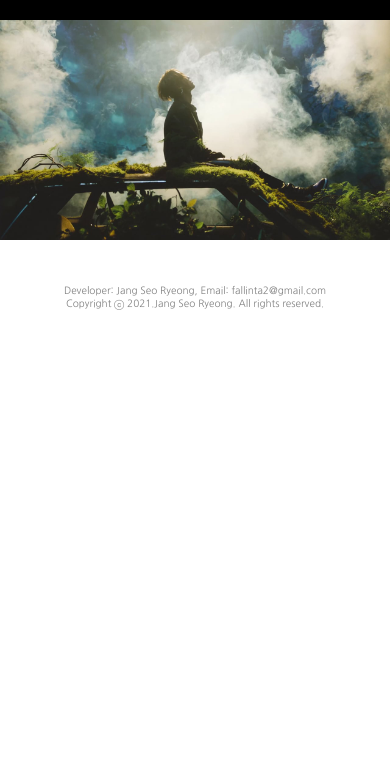
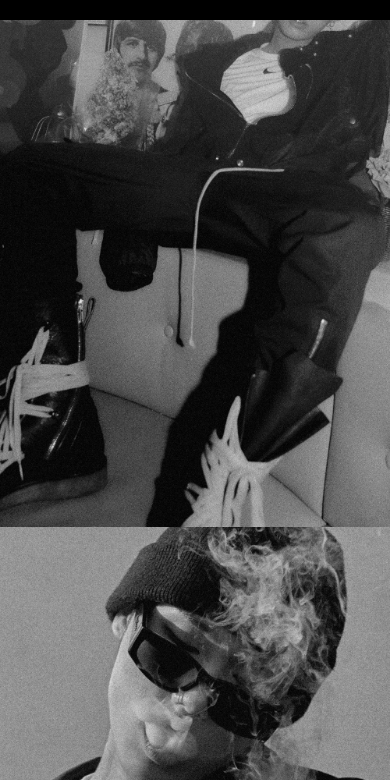
Before and after one commit to beurmuz/ForMyArtist_Web, a plain HTML site: page index.html in a window 390 px wide. Shown: the part 64-844 px from the top of the page. Drawn offline with Linux system fonts and the light colour scheme; a web font is replaced by a local one.

Commit message:
211020 > 메인화면 재구성

```diff
--- a/index.html
+++ b/index.html
@@ -1,7 +1,7 @@
 <!DOCTYPE html>
 <html>
     <head>
-        <meta charset="UTF-8">
+        <meta charset="UTF-8" name="viewport" content="width=device-width, initial-scale=1">
         <title>Sik-K</title>
         <link rel="shortcut icon" type="image/x-icon" href="./images/yamma.ico">
         <link rel="stylesheet" type="text/css" href="./style.css">
@@ -37,6 +37,7 @@
                 <li class="icon_youtube"><a href="https://www.youtube.com/watch?v=YKdZvLaqEOk&list=PLN2__r66ZoiszUc56AK7ROH-YCWcXyxQB" target="_blank"><i class="fab fa-youtube"></i></a></li>
             </ul>
         </nav>
+
         <!-- 토글 클릭 시 메뉴 -->
         <nav class="downbar">
             <ul class="downbar_All">
@@ -48,7 +49,11 @@
         </nav>
 
         <main>
-            <img class="img_home" src="./images/img_01.jpg">
+            <div class="main_article">
+                <img class="img_main main01" src="./images/main07.jpg">
+                <img class="img_main main02" src="./images/main10.jpg">
+                <img class="img_main main03" src="./images/main11.jpg">
+            </div>
         </main>
 
         <footer>
--- a/style.css
+++ b/style.css
@@ -15,9 +15,6 @@ a { text-decoration: none; }
 a:link { color: white; }
 a:visited { color: white; }
 
-#email {
-    color: gray;
-}
 
 /* menu bar */
 .navbar {
@@ -101,13 +98,54 @@ a:visited { color: white; }
 
 .down:hover { background-color: rgb(77, 77, 77); }
 
+/* main */
+.main_article {
+    display: flex;
+    flex-direction: row;
+    width: 100%;
+}
+
+.img_main {
+    flex: 1;
+    width: 300px;
+}
+
+.main01:hover,
+.main02:hover,
+.main03:hover {
+    opacity:0.7;
+    cursor: pointer;
+}
+
+/* 개발자 정보 */
+#email {
+    color: gray;
+}
+
+footer {
+    font-family: 'Nanum Gothic', sans-serif;
+    color: gray;
+    text-align: center;
+    font-size: 10px;
+    padding: 30px;
+}
+
 @media screen and (max-width: 780px) {
-    /* .navbar_name {
-    } */
+    .down {
+        font-size: 1.2em;
+    }
 
-    .down {
-        font-size: 2em;
+    .main_article {
+        display: flex;
+        flex-direction: column;
+        width: 100%;
     }
+
+    .img_main {
+        flex: 1;
+        width: 100%;
+    }
+
 }
 
 /* introduce 페이지 */
@@ -159,18 +197,6 @@ h3 {
 #menu-3 { background-color: rgb(255, 112, 136); }
 #menu-4 { background-color: rgb(255, 81, 110); }
 
-footer {
-    font-family: 'Nanum Gothic', sans-serif;
-    color: gray;
-    text-align: center;
-    font-size: 10px;
-    padding: 30px;
-}
-
-.img_home {
-    width: 100%;
-}
-
 iframe {
     width: 75%;
     height: 600px;
```
Also changed, not shown: images/img_profile2.jpg (deleted), images/img_profile2.png (deleted), images/img_profile3.jpg (deleted), images/main01.jpg (added), images/main02.jpg (added), images/main03.jpg (added), images/main04.jpg (added), images/main05.jpg (added), images/main06.jpg (added), images/main07.jpg (added), images/main08.jpg (added), images/main09.jpg (added), images/main10.jpg (added), images/main11.jpg (added).
